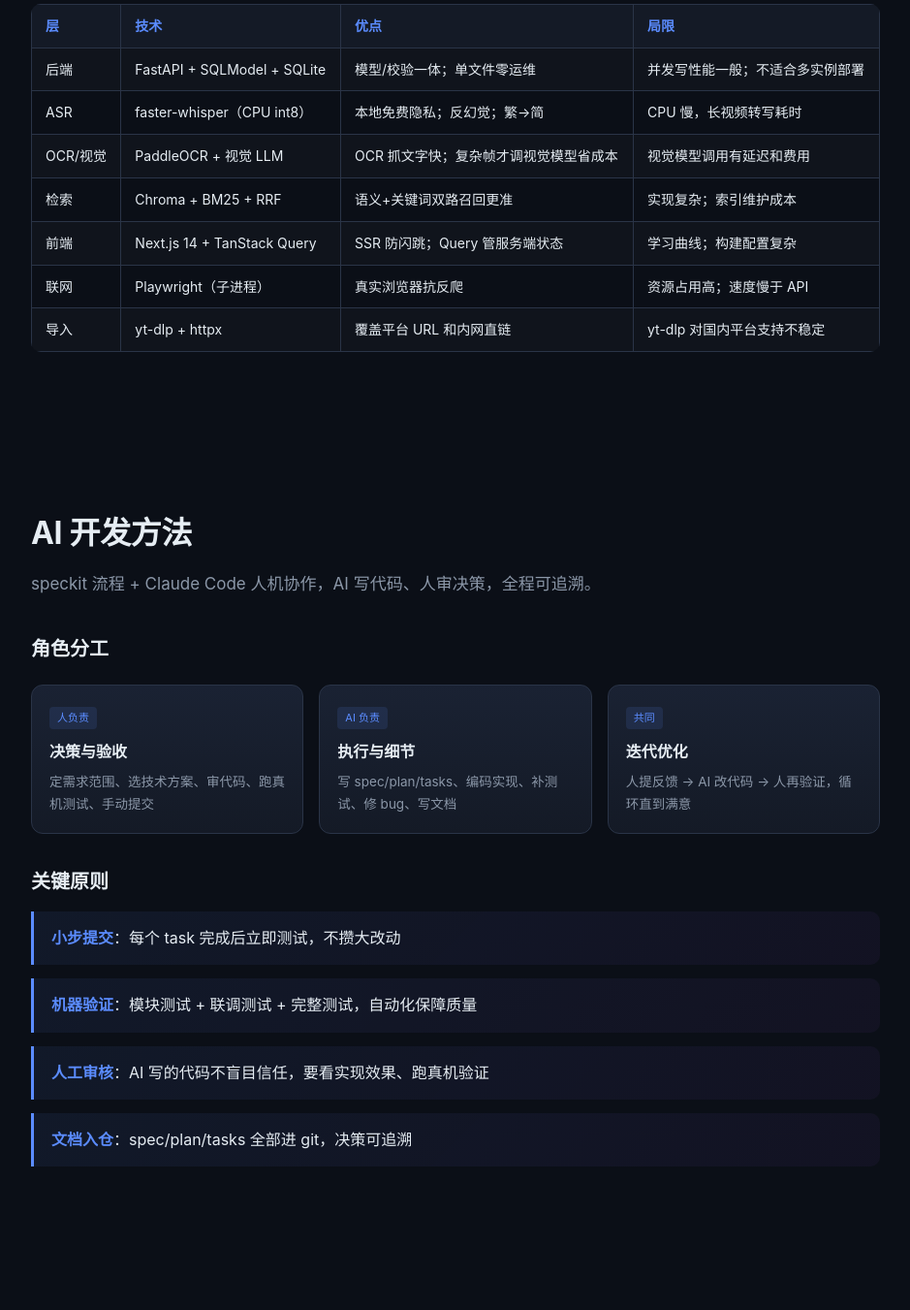
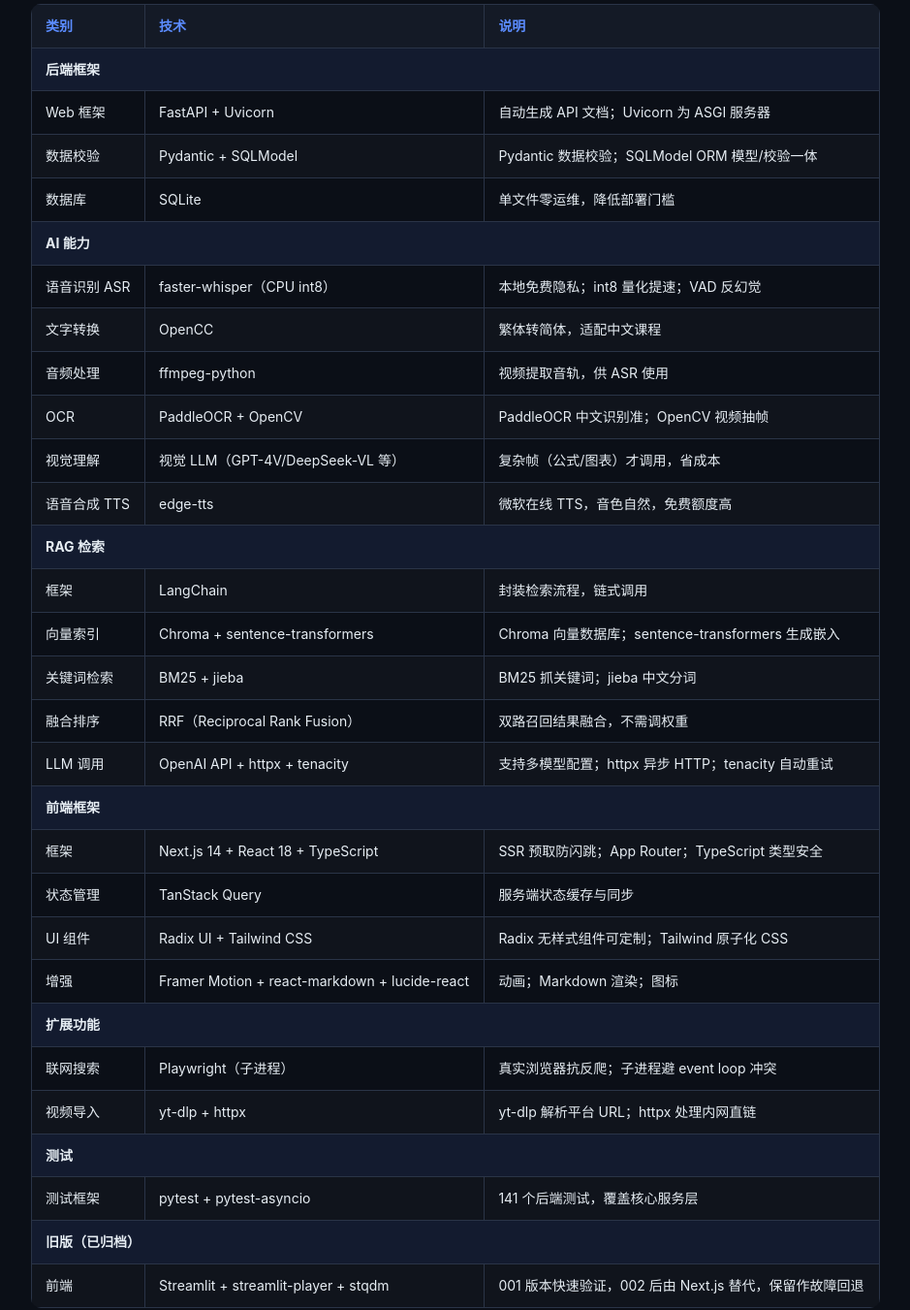
Before and after one commit to aliangzhendemeng/ai-course-companion, an Astro site in the folder showcase/: page / in a window 1280 px wide. Shown: the part 3436-4787 px from the top of the page at 97% size, without its empty margins (170-1109 px from the left). Built offline with nearby package versions, Linux system fonts and the light colour scheme; Astro itself is replaced by a stand-in of ours.

Commit message:
docs(showcase): 完整技术栈表，按类别分组
- 后端框架：FastAPI + Uvicorn、Pydantic + SQLModel、SQLite
- AI 能力：faster-whisper、OpenCC、ffmpeg、PaddleOCR、edge-tts
- RAG 检索：LangChain、Chroma、BM25、RRF、OpenAI API
- 前端框架：Next.js 14、TanStack Query、Radix UI、Tailwind
- 扩展功能：Playwright、yt-dlp
- 测试：pytest
- 旧版归档：Streamlit

```diff
--- a/showcase/src/pages/index.astro
+++ b/showcase/src/pages/index.astro
@@ -257,14 +257,36 @@
       <h3 class="reveal">技术栈</h3>
       <div class="reveal">
       <table>
-        <tr><th>层</th><th>技术</th><th>优点</th><th>局限</th></tr>
-        <tr><td>后端</td><td>FastAPI + SQLModel + SQLite</td><td>模型/校验一体；单文件零运维</td><td>并发写性能一般；不适合多实例部署</td></tr>
-        <tr><td>ASR</td><td>faster-whisper（CPU int8）</td><td>本地免费隐私；反幻觉；繁→简</td><td>CPU 慢，长视频转写耗时</td></tr>
-        <tr><td>OCR/视觉</td><td>PaddleOCR + 视觉 LLM</td><td>OCR 抓文字快；复杂帧才调视觉模型省成本</td><td>视觉模型调用有延迟和费用</td></tr>
-        <tr><td>检索</td><td>Chroma + BM25 + RRF</td><td>语义+关键词双路召回更准</td><td>实现复杂；索引维护成本</td></tr>
-        <tr><td>前端</td><td>Next.js 14 + TanStack Query</td><td>SSR 防闪跳；Query 管服务端状态</td><td>学习曲线；构建配置复杂</td></tr>
-        <tr><td>联网</td><td>Playwright（子进程）</td><td>真实浏览器抗反爬</td><td>资源占用高；速度慢于 API</td></tr>
-        <tr><td>导入</td><td>yt-dlp + httpx</td><td>覆盖平台 URL 和内网直链</td><td>yt-dlp 对国内平台支持不稳定</td></tr>
+        <tr><th>类别</th><th>技术</th><th>说明</th></tr>
+        <tr><td colspan="3" style="background:rgba(91,140,255,.1);font-weight:700;">后端框架</td></tr>
+        <tr><td>Web 框架</td><td>FastAPI + Uvicorn</td><td>自动生成 API 文档；Uvicorn 为 ASGI 服务器</td></tr>
+        <tr><td>数据校验</td><td>Pydantic + SQLModel</td><td>Pydantic 数据校验；SQLModel ORM 模型/校验一体</td></tr>
+        <tr><td>数据库</td><td>SQLite</td><td>单文件零运维，降低部署门槛</td></tr>
+        <tr><td colspan="3" style="background:rgba(91,140,255,.1);font-weight:700;">AI 能力</td></tr>
+        <tr><td>语音识别 ASR</td><td>faster-whisper（CPU int8）</td><td>本地免费隐私；int8 量化提速；VAD 反幻觉</td></tr>
+        <tr><td>文字转换</td><td>OpenCC</td><td>繁体转简体，适配中文课程</td></tr>
+        <tr><td>音频处理</td><td>ffmpeg-python</td><td>视频提取音轨，供 ASR 使用</td></tr>
+        <tr><td>OCR</td><td>PaddleOCR + OpenCV</td><td>PaddleOCR 中文识别准；OpenCV 视频抽帧</td></tr>
+        <tr><td>视觉理解</td><td>视觉 LLM（GPT-4V/DeepSeek-VL 等）</td><td>复杂帧（公式/图表）才调用，省成本</td></tr>
+        <tr><td>语音合成 TTS</td><td>edge-tts</td><td>微软在线 TTS，音色自然，免费额度高</td></tr>
+        <tr><td colspan="3" style="background:rgba(91,140,255,.1);font-weight:700;">RAG 检索</td></tr>
+        <tr><td>框架</td><td>LangChain</td><td>封装检索流程，链式调用</td></tr>
+        <tr><td>向量索引</td><td>Chroma + sentence-transformers</td><td>Chroma 向量数据库；sentence-transformers 生成嵌入</td></tr>
+        <tr><td>关键词检索</td><td>BM25 + jieba</td><td>BM25 抓关键词；jieba 中文分词</td></tr>
+        <tr><td>融合排序</td><td>RRF（Reciprocal Rank Fusion）</td><td>双路召回结果融合，不需调权重</td></tr>
+        <tr><td>LLM 调用</td><td>OpenAI API + httpx + tenacity</td><td>支持多模型配置；httpx 异步 HTTP；tenacity 自动重试</td></tr>
+        <tr><td colspan="3" style="background:rgba(91,140,255,.1);font-weight:700;">前端框架</td></tr>
+        <tr><td>框架</td><td>Next.js 14 + React 18 + TypeScript</td><td>SSR 预取防闪跳；App Router；TypeScript 类型安全</td></tr>
+        <tr><td>状态管理</td><td>TanStack Query</td><td>服务端状态缓存与同步</td></tr>
+        <tr><td>UI 组件</td><td>Radix UI + Tailwind CSS</td><td>Radix 无样式组件可定制；Tailwind 原子化 CSS</td></tr>
+        <tr><td>增强</td><td>Framer Motion + react-markdown + lucide-react</td><td>动画；Markdown 渲染；图标</td></tr>
+        <tr><td colspan="3" style="background:rgba(91,140,255,.1);font-weight:700;">扩展功能</td></tr>
+        <tr><td>联网搜索</td><td>Playwright（子进程）</td><td>真实浏览器抗反爬；子进程避 event loop 冲突</td></tr>
+        <tr><td>视频导入</td><td>yt-dlp + httpx</td><td>yt-dlp 解析平台 URL；httpx 处理内网直链</td></tr>
+        <tr><td colspan="3" style="background:rgba(91,140,255,.1);font-weight:700;">测试</td></tr>
+        <tr><td>测试框架</td><td>pytest + pytest-asyncio</td><td>141 个后端测试，覆盖核心服务层</td></tr>
+        <tr><td colspan="3" style="background:rgba(91,140,255,.1);font-weight:700;">旧版（已归档）</td></tr>
+        <tr><td>前端</td><td>Streamlit + streamlit-player + stqdm</td><td>001 版本快速验证，002 后由 Next.js 替代，保留作故障回退</td></tr>
       </table>
       </div>
     </div>
```
